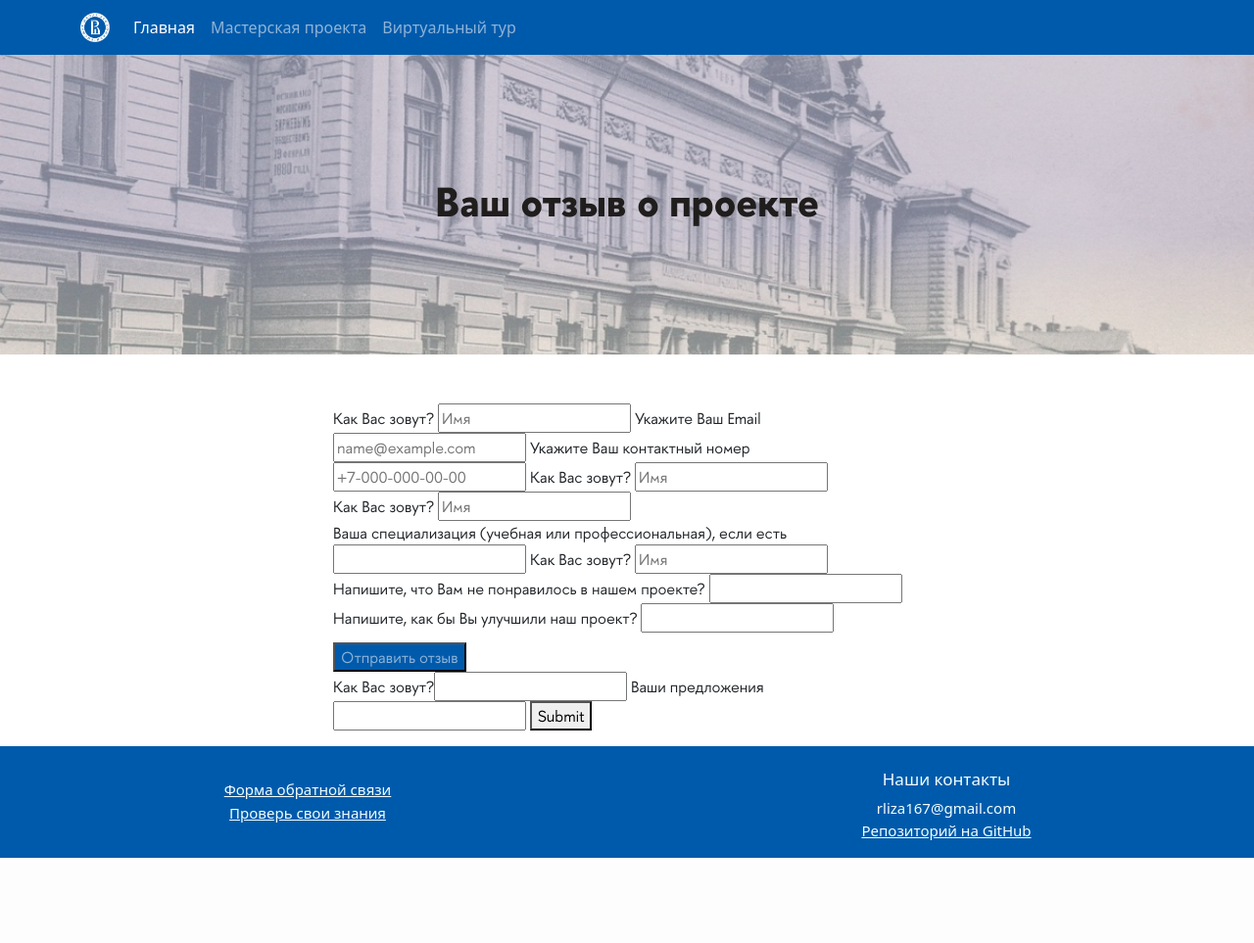
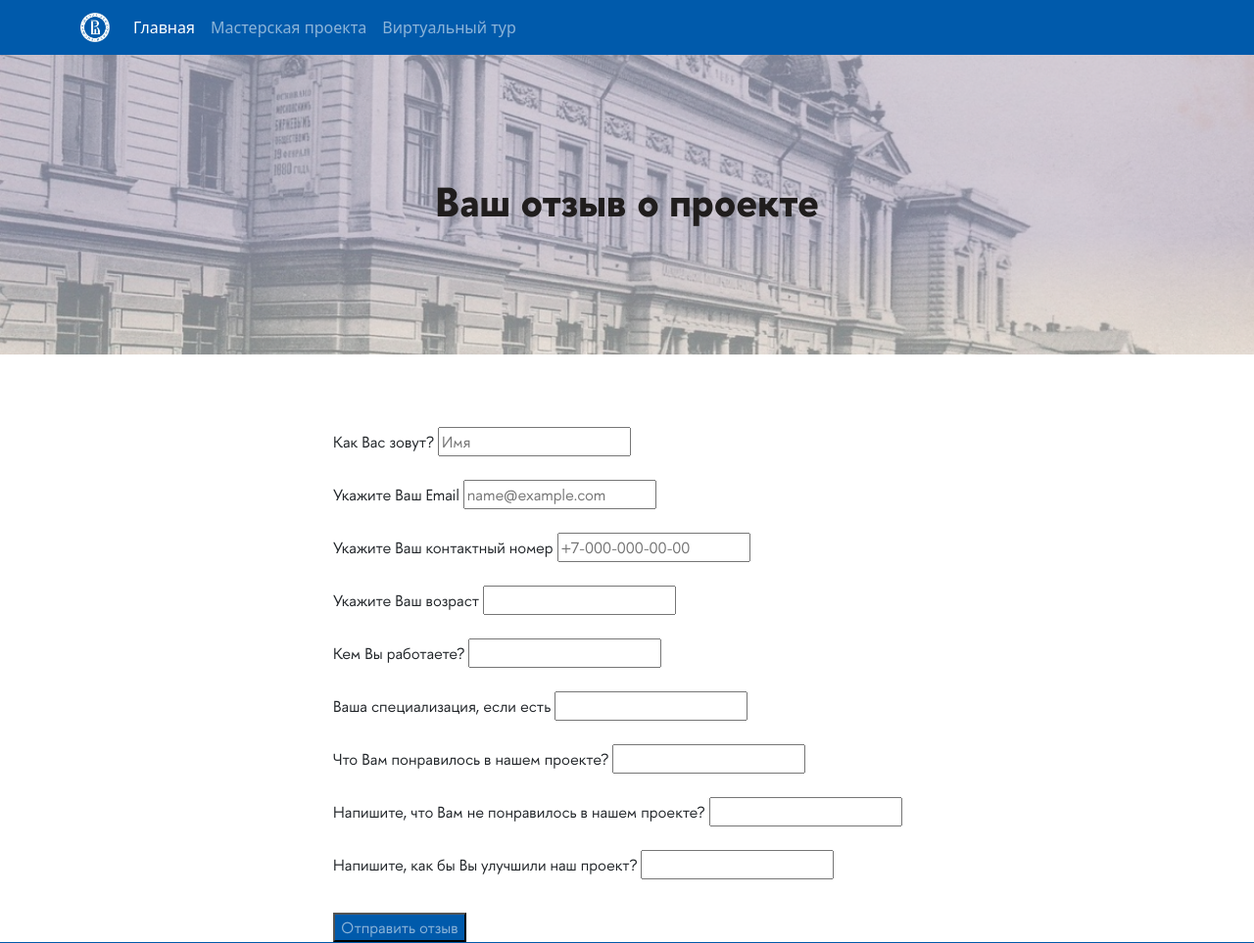
Before and after one commit to LizaRusakova/Kurakin-Manor_site, a Flask app: template templates/feedback_2.html.j2 in a window 1280 px wide. Shown: the top 963 px of the page at 98% size. Before the commit the page ends 876 px from the top, so only its background shows below. Run offline with Flask 2, Linux system fonts and the light colour scheme; the template is opened without the code that fills it, so the values that code supplies are empty; some libraries are stand-ins or nearby versions.

Commit message:
изменения в апреле

```diff
--- a/main.py
+++ b/main.py
@@ -1,4 +1,5 @@
-from flask import Flask,send_file,render_template, request
+from flask import Flask, send_file, render_template, request
+import requests
 import os
 
 REST_URL = os.environ.get("REST_URL", "http://localhost/feedback")
@@ -35,9 +36,21 @@ def download_file_2():
 @app.route("/feedback", methods=["GET", "POST"])
 def people():
     if request.method == 'POST':
-        lastname = request.values.get("lastname")
+        name = request.values.get("name")
+        email = request.values.get("email")
+        mobile = request.values.get("mobile")
+        age = request.values.get("age")
+        occupation = request.values.get("occupation")
+        major = request.values.get("major")
+        pros = request.values.get("pros")
+        cons = request.values.get("cons")
         suggestions = request.values.get("suggestions")
-    requests.post(REST_URL, json={"lastname": lastname, "suggestions": suggestions})
+        requests.post(REST_URL, json={"name": name, "email": email,
+                                      "mobile": mobile, "age": age,
+                                      "occupation": occupation,
+                                      "major": major, "pros": pros,
+                                      "cons": cons,
+                                      "suggestions": suggestions})
     result = requests.get(REST_URL).json()
     return render_template("feedback_2.html.j2", result=result)
 
--- a/templates/feedback_2.html.j2
+++ b/templates/feedback_2.html.j2
@@ -20,54 +20,35 @@
 
   <div class="container_form" style="padding-top: 50px">
   <form method="POST">
-      <label for="name">Как Вас зовут?</label>
-      <input type="text" id="name" name="name" placeholder="Имя">
+      <br><label for="name">Как Вас зовут?</label>
+      <input type="text" id="name" name="name" placeholder="Имя"><br>
 
-      <label for="email">Укажите Ваш Email</label>
-      <input type="email" id="email" name="email" placeholder="name@example.com">
+      <br><label for="email">Укажите Ваш Email</label>
+      <input type="email" id="email" name="email" placeholder="name@example.com"><br>
 
-      <label for="mobile">Укажите Ваш контактный номер</label>
-      <input type="text" id="mobile" name="mobile" placeholder="+7-000-000-00-00">
+      <br><label for="mobile">Укажите Ваш контактный номер</label>
+      <input type="text" id="mobile" name="mobile" placeholder="+7-000-000-00-00"><br>
 
-      <label for="name">Как Вас зовут?</label>
-      <input type="text" id="age" name="age" placeholder="Имя">
+      <br><label for="age">Укажите Ваш возраст</label>
+      <input type="text" id="age" name="age"><br>
 
-      <label for="name">Как Вас зовут?</label>
-      <input type="text" id="occupation" name="occupation" placeholder="Имя">
+      <br><label for="occupation">Кем Вы работаете?</label>
+      <input type="text" id="occupation" name="occupation"><br>
 
-      <label for="major">Ваша специализация (учебная или профессиональная), если есть</label>
-      <input type="text" id="major" name="major">
+      <br><label for="major">Ваша специализация, если есть</label>
+      <input type="text" id="major" name="major"><br>
 
-      <label for="name">Как Вас зовут?</label>
-      <input type="text" id="pros" name="pros" placeholder="Имя">
+      <br><label for="pros">Что Вам понравилось в нашем проекте?</label>
+      <input type="text" id="pros" name="pros"><br>
 
-      <label for="cons">Напишите, что Вам не понравилось в нашем проекте?</label>
-      <input type="text" id="cons" name="cons">
+      <br><label for="cons">Напишите, что Вам не понравилось в нашем проекте?</label>
+      <input type="text" id="cons" name="cons"><br>
 
-      <label for="suggestions">Напишите, как бы Вы улучшили наш проект?</label>
-      <input type="text" id="suggestions" name="suggestions">
+      <br><label for="suggestions">Напишите, как бы Вы улучшили наш проект?</label>
+      <input type="text" id="suggestions" name="suggestions"><br>
 
-      <button type="submit" style="margin-top: 10px; background-color:#005AAB; color: rgb(255, 255, 255, 0.55);">Отправить отзыв</button>
+      <br><button type="submit" style="margin-top: 10px; background-color:#005AAB; color: rgb(255, 255, 255, 0.55);">Отправить отзыв</button><br>
   </form>
-
-  {{ result }}
-
-
-      <form method="POST">
-      <label for="lastname">Как Вас зовут?</label><input type="text" name="lastname" id="lastname">
-      <label for="suggestions">Ваши предложения</label><input type="text" name="suggestions" id="suggestions">
-      <button type="submit">Submit</button>
-  </form>
-  <ul>
-      {% for item in result._items %}
-      <li>
-      {{ item.lastname }}
-      {{ item.suggestions }}
-      </li>
-
-      {% endfor %}
-  </ul>
-
 
 </div>
 
```
Also changed, not shown: settings.py (+2 -18 lines).
